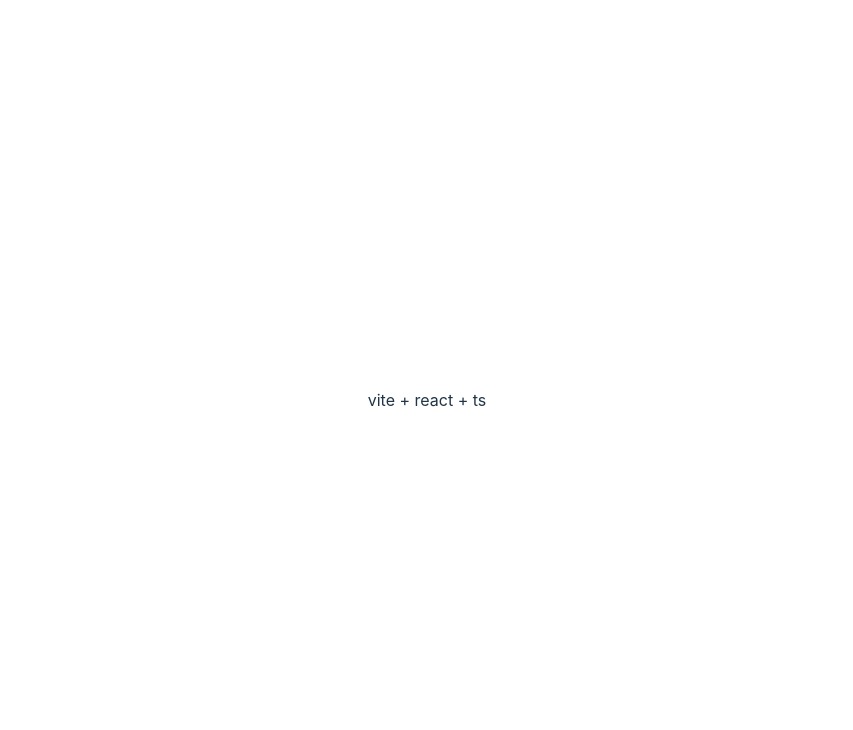
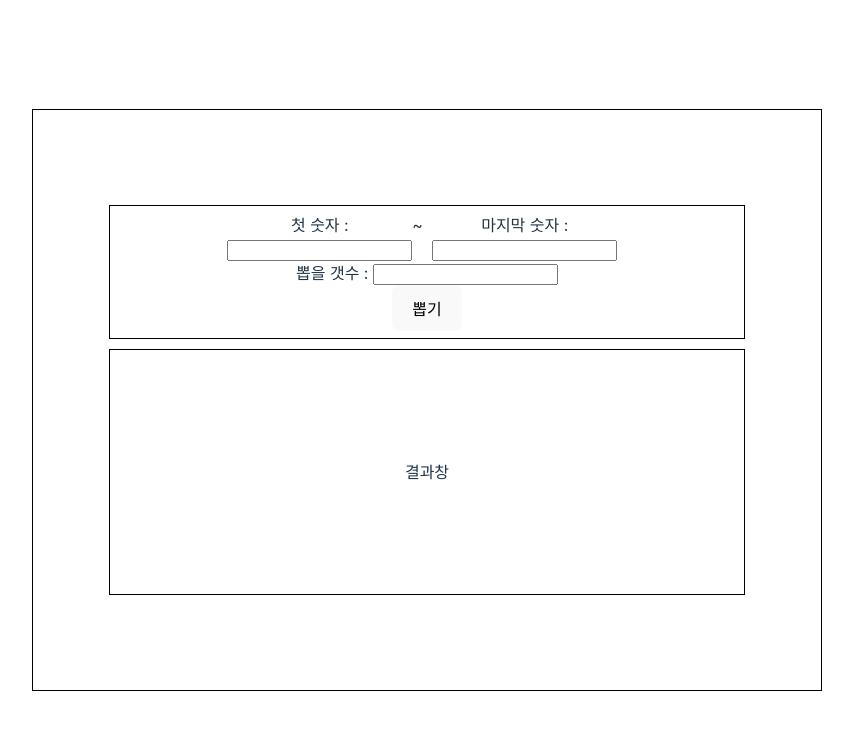
Before and after one commit to lapmu/Toy_Random_number, a React (Vite) app: page / in a window 1280 px wide. Shown: the top 730 px of the page, without its empty margins (213-1066 px from the left). Built offline with nearby package versions, Linux system fonts and the light colour scheme.

Commit message:
CSS 수정

```diff
--- a/package.json
+++ b/package.json
@@ -10,8 +10,10 @@
     "preview": "vite preview"
   },
   "dependencies": {
+    "@types/styled-components": "^5.1.26",
     "react": "^18.2.0",
-    "react-dom": "^18.2.0"
+    "react-dom": "^18.2.0",
+    "styled-components": "^6.0.0-rc.1"
   },
   "devDependencies": {
     "@types/react": "^18.0.28",
--- a/src/App.tsx
+++ b/src/App.tsx
@@ -1,11 +1,69 @@
+import { useState } from 'react';
 import './App.css';
+import styled from 'styled-components';
 
 function App() {
+  const [minNumber, setMinNumber] = useState(0);
+  const [maxNumber, setMaxNumber] = useState(0);
   return (
     <>
-      <div>vite + react + ts</div>
+      <Body>
+        <InputWapper>
+          <NumberRange>
+            <div>
+              <label>
+                {`첫 숫자 : `}
+                <input />
+              </label>
+            </div>
+            ~
+            <div>
+              <label>
+                {`마지막 숫자 : `}
+                <input />
+              </label>
+            </div>
+          </NumberRange>
+          <div>
+            <label>
+              {`뽑을 갯수 : `} <input />
+            </label>
+          </div>
+          <button>뽑기</button>
+        </InputWapper>
+        <ResultWapper>결과창</ResultWapper>
+      </Body>
     </>
   );
 }
 
 export default App;
+
+const Body = styled.div`
+  width: 60vw;
+  height: 70vh;
+  display: flex;
+  flex-direction: column;
+  justify-content: center;
+  align-items: center;
+  border: 1px solid black;
+  padding: 10px;
+`;
+
+const InputWapper = styled(Body)`
+  width: 80%;
+  height: 20%;
+  margin-bottom: 10px;
+`;
+
+const ResultWapper = styled(InputWapper)`
+  height: 40%;
+  margin: 0;
+`;
+
+const NumberRange = styled.div`
+  width: 65%;
+  display: flex;
+  justify-content: space-between;
+  align-content: center;
+`;
```
Also changed, not shown: 1 other file (tests, documents, lock files or other folders).
